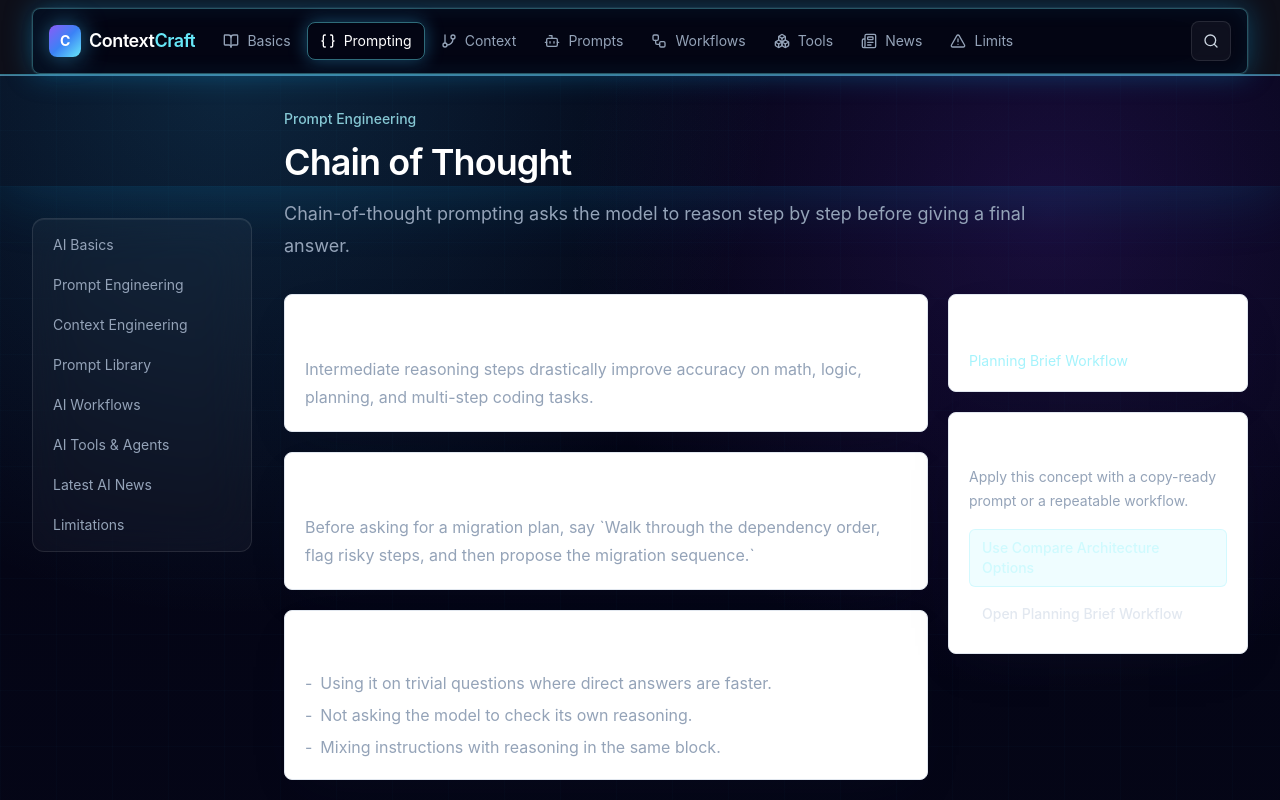
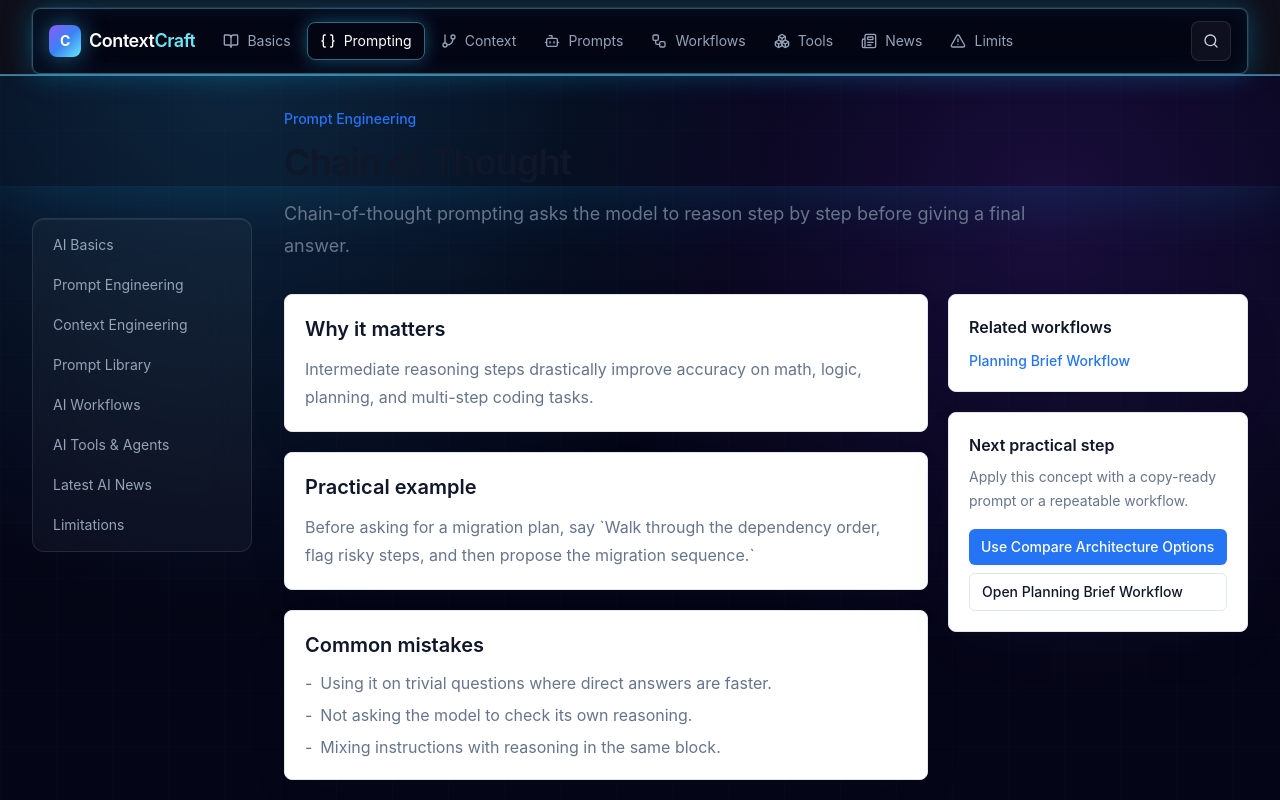
Before and after one commit to CodeByKhaleel/ContextCraft, a Next.js app: page /concepts/chain-of-thought in a window 1280 px wide. Shown: the top 800 px of the page. Built offline with nearby package versions, Linux system fonts and the light colour scheme.

Commit message:
style: update concept detail page to light theme

```diff
--- a/app/concepts/[slug]/page.tsx
+++ b/app/concepts/[slug]/page.tsx
@@ -42,26 +42,26 @@ export default async function ConceptPage({ params }: PageProps) {
   return (
     <SectionShell>
       <div className="mb-8 max-w-3xl">
-        <Link href={`/${concept.section}`} className="text-sm font-medium text-cyan-200/80 hover:underline">
+        <Link href={`/${concept.section}`} className="text-sm font-medium text-primary hover:underline">
           {titleCase(concept.section)}
         </Link>
-        <h1 className="mt-3 text-3xl font-semibold tracking-tight text-white sm:text-4xl">{concept.title}</h1>
-        <p className="mt-4 text-base leading-7 text-slate-400 sm:text-lg sm:leading-8">{concept.summary}</p>
+        <h1 className="mt-3 text-3xl font-semibold tracking-tight text-foreground sm:text-4xl">{concept.title}</h1>
+        <p className="mt-4 text-base leading-7 text-muted-foreground sm:text-lg sm:leading-8">{concept.summary}</p>
       </div>
 
       <div className="grid gap-5 lg:grid-cols-[1fr_300px]">
         <article className="space-y-5">
           <section className="glass-card p-4 sm:p-5">
-            <h2 className="text-xl font-semibold text-white">Why it matters</h2>
-            <p className="mt-3 leading-7 text-slate-400">{concept.whyItMatters}</p>
+            <h2 className="text-xl font-semibold text-foreground">Why it matters</h2>
+            <p className="mt-3 leading-7 text-muted-foreground">{concept.whyItMatters}</p>
           </section>
           <section className="glass-card p-4 sm:p-5">
-            <h2 className="text-xl font-semibold text-white">Practical example</h2>
-            <p className="mt-3 leading-7 text-slate-400">{concept.example}</p>
+            <h2 className="text-xl font-semibold text-foreground">Practical example</h2>
+            <p className="mt-3 leading-7 text-muted-foreground">{concept.example}</p>
           </section>
           <section className="glass-card p-4 sm:p-5">
-            <h2 className="text-xl font-semibold text-white">Common mistakes</h2>
-            <ul className="mt-3 space-y-2 text-slate-400">
+            <h2 className="text-xl font-semibold text-foreground">Common mistakes</h2>
+            <ul className="mt-3 space-y-2 text-muted-foreground">
               {concept.commonMistakes.map((mistake) => (
                 <li key={mistake} className="flex gap-2">
                   <span aria-hidden="true">-</span>
@@ -73,29 +73,29 @@ export default async function ConceptPage({ params }: PageProps) {
         </article>
         <aside className="space-y-5">
           <div className="glass-card p-4 sm:p-5">
-            <h2 className="font-semibold text-white">Related workflows</h2>
+            <h2 className="font-semibold text-foreground">Related workflows</h2>
             <div className="mt-3 space-y-2">
               {relatedWorkflows.length ? (
                 relatedWorkflows.map((workflow) => (
-                  <Link key={workflow.id} href={`/workflows#${workflow.id}`} className="block text-sm text-cyan-200 hover:underline">
+                  <Link key={workflow.id} href={`/workflows#${workflow.id}`} className="block text-sm font-medium text-primary hover:underline">
                     {workflow.title}
                   </Link>
                 ))
               ) : (
-                <p className="text-sm leading-6 text-slate-400">No workflow is linked yet.</p>
+                <p className="text-sm leading-6 text-muted-foreground">No workflow is linked yet.</p>
               )}
             </div>
           </div>
           <div className="glass-card p-4 sm:p-5">
-            <h2 className="font-semibold text-white">Next practical step</h2>
-            <p className="mt-2 text-sm leading-6 text-slate-400">
+            <h2 className="font-semibold text-foreground">Next practical step</h2>
+            <p className="mt-2 text-sm leading-6 text-muted-foreground">
               Apply this concept with a copy-ready prompt or a repeatable workflow.
             </p>
             <div className="mt-4 grid gap-2">
               {nextPrompt ? (
                 <Link
                   href={`/prompts?prompt=${nextPrompt.id}`}
-                  className="rounded-md border border-cyan-300/20 bg-cyan-300/10 px-3 py-2 text-sm font-medium text-cyan-100 transition hover:border-cyan-300/45"
+                  className="rounded-md bg-primary px-3 py-2 text-sm font-medium text-primary-foreground transition hover:bg-blue-700"
                 >
                   Use {nextPrompt.title}
                 </Link>
@@ -103,7 +103,7 @@ export default async function ConceptPage({ params }: PageProps) {
               {nextWorkflow ? (
                 <Link
                   href={`/workflows#${nextWorkflow.id}`}
-                  className="rounded-md border border-white/10 bg-white/[0.045] px-3 py-2 text-sm font-medium text-slate-200 transition hover:border-cyan-300/45 hover:text-cyan-100"
+                  className="rounded-md border border-border bg-card px-3 py-2 text-sm font-medium text-foreground transition hover:border-blue-300 hover:bg-accent hover:text-accent-foreground"
                 >
                   Open {nextWorkflow.title}
                 </Link>
@@ -115,7 +115,7 @@ export default async function ConceptPage({ params }: PageProps) {
 
       {relatedPrompts.length ? (
         <div className="mt-8">
-          <h2 className="mb-4 text-2xl font-semibold tracking-tight text-white">Related prompts</h2>
+          <h2 className="mb-4 text-2xl font-semibold tracking-tight text-foreground">Related prompts</h2>
           <div className="grid gap-5 xl:grid-cols-2">
             {relatedPrompts.map((prompt) => (
               <PromptCard key={prompt.id} prompt={prompt} />
```
